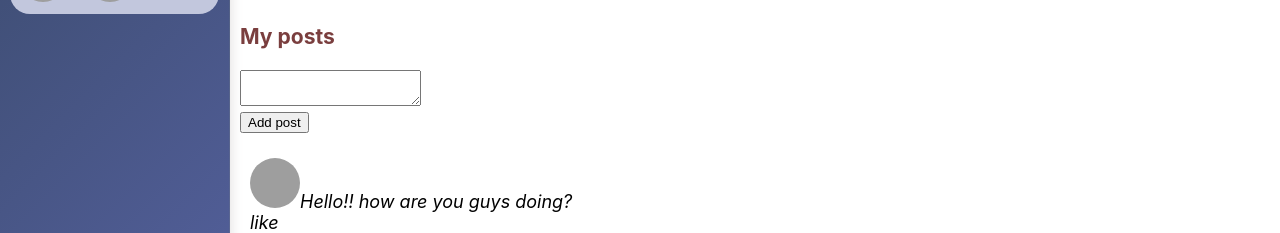
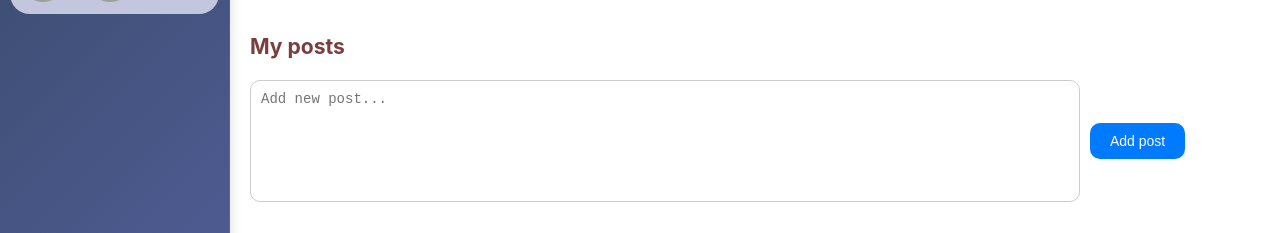
Before and after one commit to aivvanov/sealchat-social-network, a React (Create React App) app: page /profile in a window 1280 px wide. Shown: the part 696-929 px from the top of the page. Built offline with nearby package versions, Linux system fonts and the light colour scheme; grey boxes are pictures that could not be loaded.

Commit message:
Add new methods for creating new post and updating posts cuurent value

```diff
--- a/src/App.js
+++ b/src/App.js
@@ -20,7 +20,7 @@ const App = (props) => {
       <div className='app-wrapper-content'>
         <Routes>
           <Route path='/profile' element={<Profile
-            state={props.state.profilePage} />} />
+            state={props.state.profilePage} addPost={props.addPost} updatePostText={props.updatePostText}/>} />
           <Route path='/dialogs/*' element={<Dialogs
             state={props.state.dialogsPage} />} />
           <Route path='/info' element={<Info />} />
--- a/src/components/Dialogs/Dialogs.jsx
+++ b/src/components/Dialogs/Dialogs.jsx
@@ -28,7 +28,7 @@ const Dialogs = (props) => {
             </div>
             <div className={styles.message_input_container}>
                 <textarea
-                    placeholder="Напишите ваше сообщение..."
+                    placeholder="Text message..."
                     className={styles.message_input}
                     ref={newMassageElement}
                 />
--- a/src/components/Info/Info.jsx
+++ b/src/components/Info/Info.jsx
@@ -1,10 +1,23 @@
 import React from "react";
 import styles from "./Info.module.css";
 
-const Info = () => {
+const Info = (props) => {
+
+    const infoText = React.createRef();
+
+    const sendText = () => {
+        const text = infoText.current.value;
+
+        alert(text);
+    }
+
     return (
-        <div>
+        <div className={styles.info_block}>
             Info
+            <div>
+                <textarea ref={infoText} placeholder="text something..."></textarea>
+                <button onClick={ sendText }>Click me</button>
+            </div>
         </div>
     )
 }
--- a/src/components/Info/Info.module.css
+++ b/src/components/Info/Info.module.css
@@ -0,0 +1,9 @@
+.info_block {
+    padding: 10px;
+}
+
+.info_block textarea {
+    padding: 10px;
+    border-radius: 10px;
+    resize: none;
+}
--- a/src/components/Profile/Posts/Posts.jsx
+++ b/src/components/Profile/Posts/Posts.jsx
@@ -11,20 +11,26 @@ const Posts = (props) => {
   const newPostElement = React.createRef();
 
   const createNewPost = () => {
+    props.addPost();
+  }
+
+  const onPostChange = () => {
     const text = newPostElement.current.value;
-         alert(text);
+    props.updatePostText(text);
   }
 
   return (
     <div className={styles.posts}>
       <h3>My posts</h3>
+      <div className={styles.post_items}>
+        <textarea placeholder="Add new post..." onChange={onPostChange} value={props.newPostText} ref={newPostElement} />
         <div>
-        <textarea ref={newPostElement}></textarea>
-        <div className={styles.post_button}>
-          <button onClick={ createNewPost }>Add post</button>
+          <button onClick={createNewPost}>Add post</button>
         </div>
       </div>
+      <div>
         {postElements}
+      </div>
     </div>
   );
 }
--- a/src/components/Profile/Posts/Posts.module.css
+++ b/src/components/Profile/Posts/Posts.module.css
@@ -1,10 +1,46 @@
 .posts {
-    padding: 10px;
+    padding: 20px;
     color: white;
-    color: rgb(122, 62, 62);
+    color: #7a3e3e;
     font-size: large;
 }
 
-.post_button {
-    padding-bottom: 15px;
+.post_items {
+    display: flex;
+    align-items: center;
+    margin-top: 15px;
+    padding-bottom: 30px;
 }
+
+.post_items textarea {
+    width: 80%;
+    height: 100px;
+    font-size: 14px;
+    border: 1px solid #ccc;
+    border-radius: 10px;
+    margin-right: 10px;
+    outline: none;
+    transition: all 0.3s ease;
+    padding: 10px;
+    border-radius: 10px;
+    resize: none;
+}
+
+.post_items textarea:focus {
+    border-color: #007bff;
+}
+
+.post_items button {
+    background-color: #007bff;
+    color: #fff;
+    padding: 10px 20px;
+    border: none;
+    border-radius: 10px;
+    cursor: pointer;
+    font-size: 14px;
+    transition: background-color 0.3s ease;
+}
+
+.post_items button:hover {
+    background-color: #0056b3;
+}
--- a/src/components/Profile/Profile.jsx
+++ b/src/components/Profile/Profile.jsx
@@ -7,7 +7,7 @@ const Profile = (props) => {
   return (
     <div className={styles.content}>
       <ProfileInfo />
-      <Posts posts={props.state.posts}/>
+      <Posts posts={props.state.posts} addPost={props.addPost} updatePostText={props.updatePostText} newPostText={props.state.newPostText} />
     </div>
   );
 }
--- a/src/index.js
+++ b/src/index.js
@@ -1,19 +1,9 @@
-import React from 'react';
-import ReactDOM from 'react-dom/client';
 import './index.css';
-import App from './App';
 import reportWebVitals from './reportWebVitals';
 import state from "./redux/state";
-import { BrowserRouter } from "react-router-dom";
+import { rerenderEntireTree } from './render';
 
-const root = ReactDOM.createRoot(document.getElementById('root'));
-root.render(
-  <BrowserRouter>
-    <React.StrictMode>
-      <App state={state} />
-    </React.StrictMode>
-  </BrowserRouter>
-);
+rerenderEntireTree(state);
 
 // If you want to start measuring performance in your app, pass a function
 // to log results (for example: reportWebVitals(console.log))
--- a/src/redux/state.js
+++ b/src/redux/state.js
@@ -1,17 +1,20 @@
+import { rerenderEntireTree } from "../render";
+
 const state = {
   profilePage: {
     posts: [
       {
-        id: "1",
+        id: 2,
         message: "Hello!! how are you guys doing?",
         likesCount: 10
       },
       {
-        id: "2",
+        id: 1,
         message: "Just created my new post here!",
         likesCount: 23
       }
     ],
+    newPostText: ""
   },
   dialogsPage: {
     dialogs: [
@@ -54,7 +57,7 @@ const state = {
       },
       {
         id: "2",
-        text: "I miss you, bro <3",
+        text: "Miss you, babz <3",
         user: {
           id: "1",
           icon: "https://encrypted-tbn0.gstatic.com/images?q=tbn:ANd9GcSId_pIi48v4SnNz81LkwY8hqViBBw73_hy_w&s",
@@ -76,4 +79,27 @@ const state = {
   }
 }
 
+window.state = state;
+
+export const updatePostText = (newPostText) => {
+  state.profilePage.newPostText = newPostText;
+  rerenderEntireTree(state);
+}
+
+export const addPost = () => {
+
+  const postId = ++(state.profilePage.posts[0].id);
+
+  const message = {
+    id: postId,
+    message: state.profilePage.newPostText,
+    likesCount: 0
+  };
+
+  state.profilePage.posts.unshift(message);
+  state.profilePage.newPostText = '';
+  console.log(`Post with id ${message.id} was successfully created.`);
+  rerenderEntireTree(state);
+}
+
 export default state
--- /dev/null
+++ b/src/render.js
@@ -0,0 +1,17 @@
+import React from 'react';
+import ReactDOM from 'react-dom/client';
+import App from './App';
+import { addPost, updatePostText } from "./redux/state";
+import { BrowserRouter } from "react-router-dom";
+
+const root = ReactDOM.createRoot(document.getElementById('root'));
+
+export let rerenderEntireTree = (state) => {
+  root.render(
+    <BrowserRouter>
+      <React.StrictMode>
+        <App state={state} addPost={addPost} updatePostText={updatePostText}/>
+      </React.StrictMode>
+    </BrowserRouter>
+  );
+}
```
Lines whose indentation alone changed are shown as unchanged.
